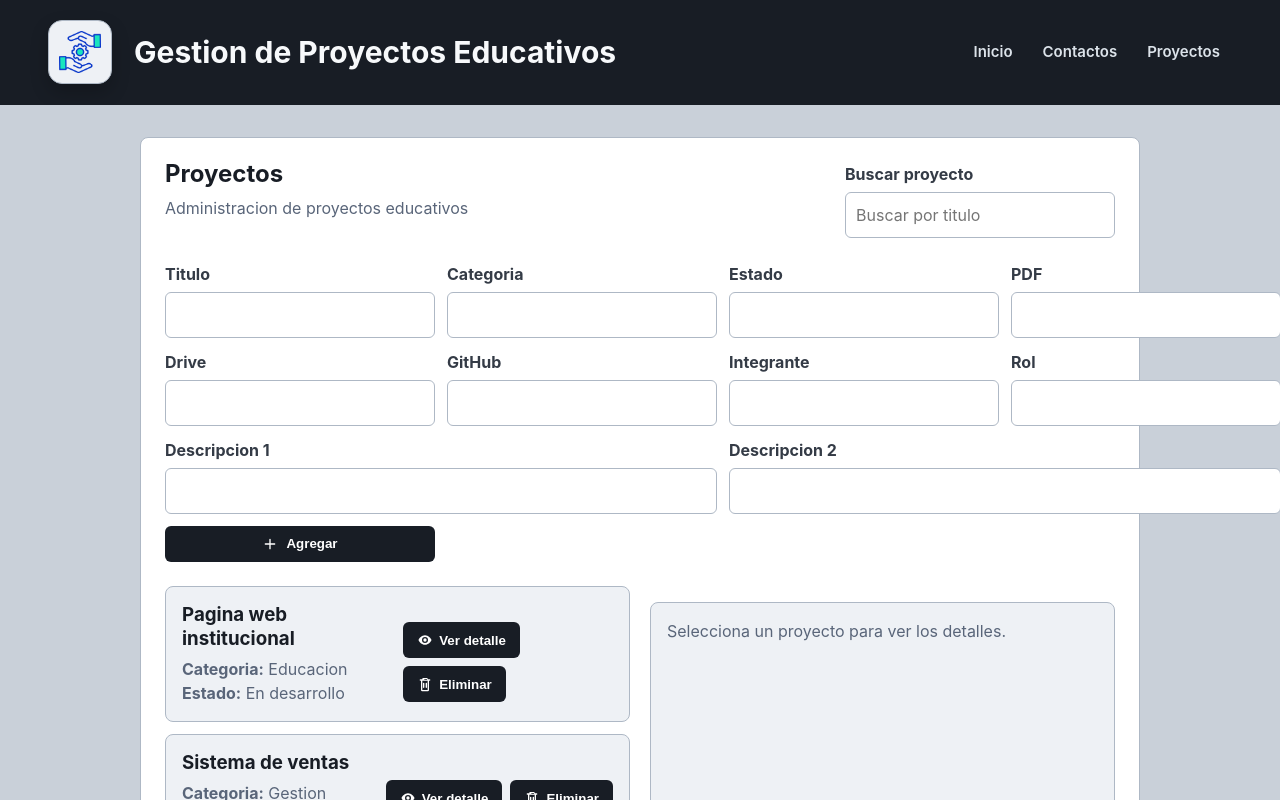
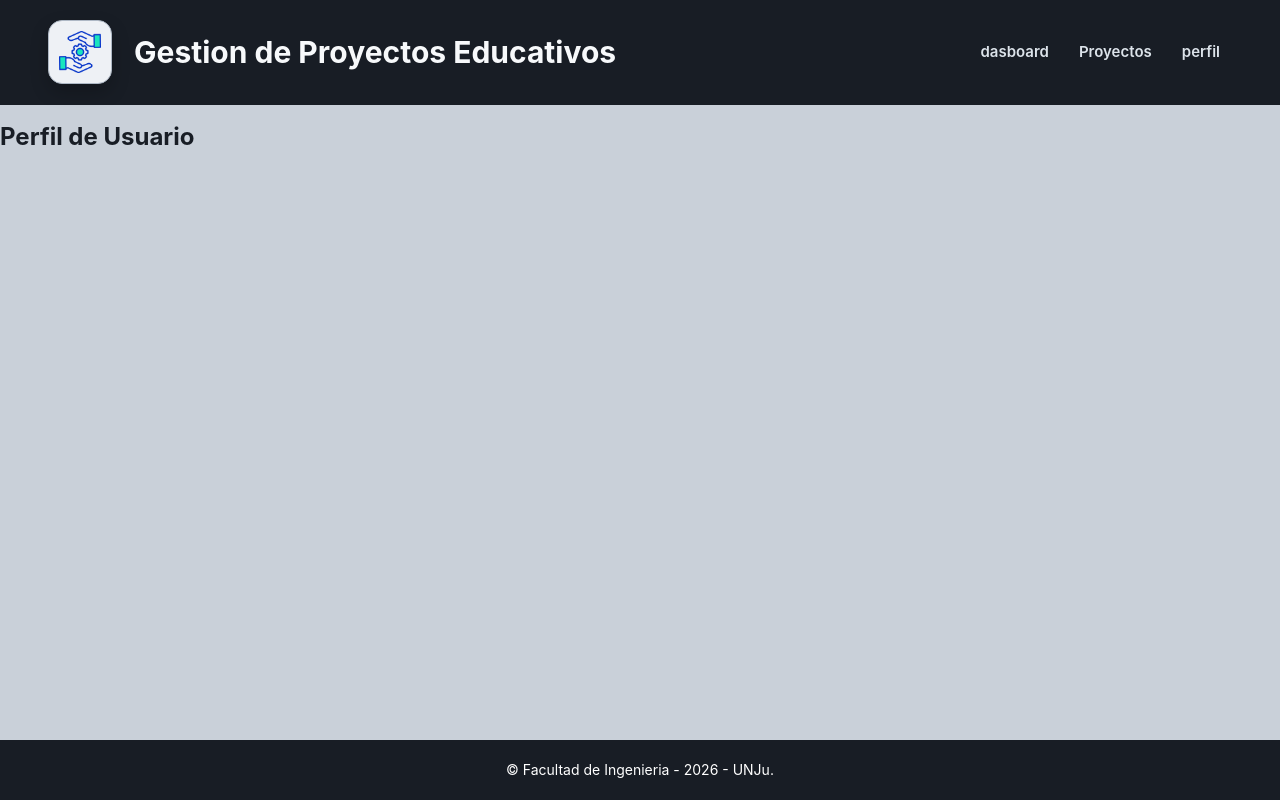
Before and after one commit to Guille0916/pv_tp3_grupo19, a React (Vite) app: page /perfil in a window 1280 px wide. Shown: the top 800 px of the page. Built offline with nearby package versions, Linux system fonts and the light colour scheme.

Commit message:
agregando route rreact  modificando  main  y app añadiendo nuevo jsx vacios pero con sus export  para la visualizacion del proyecto

```diff
--- a/package.json
+++ b/package.json
@@ -11,7 +11,8 @@
   },
   "dependencies": {
     "react": "^19.2.6",
-    "react-dom": "^19.2.6"
+    "react-dom": "^19.2.6",
+    "react-router-dom": "^7.17.0"
   },
   "devDependencies": {
     "@eslint/js": "^10.0.1",
--- a/src/App.jsx
+++ b/src/App.jsx
@@ -1,9 +1,14 @@
+import { Routes, Route, Navigate } from 'react-router-dom';
 import './assets/static/styles/style.css'
 import Footer from './components/Footer.jsx'
 import Nav from './components/Nav.jsx'
 import Header from './components/Header.jsx'
-import ListaProyectos from './components/ListaProyectos.jsx'
 
+//importamos desde otra carpeta
+import Dashboard from './views/Dashboard.jsx'
+import ListaProyectos from './views/ListaProyectos.jsx'
+import DetalleProyecto from './views/DetalleProyecto.jsx'
+import PerfilUsuario from './views/PerfilUsuario.jsx'
 function App() {
   return (
     <div className="app">
@@ -12,7 +17,16 @@ function App() {
         <Header></Header>
         <Nav></Nav>
       </div>
-      <ListaProyectos></ListaProyectos>
+      <main>
+        <Routes>
+          <Route path="/" element={<Navigate to="dashboard" replace />} />
+          <Route path="dashboard" element={<Dashboard />} />
+          <Route path="lista-proyectos" element={<ListaProyectos/>} />
+          <Route path="proyecto/:id" element={<DetalleProyecto />} />
+          <Route path="perfil" element={<PerfilUsuario />} />
+        </Routes>
+      </main>
+
       <Footer></Footer>
 
     </div>
--- a/src/components/Nav.jsx
+++ b/src/components/Nav.jsx
@@ -1,18 +1,19 @@
 import '../assets/static/styles/Nav.css';
-
+import { Link } from 'react-router-dom';
 const Nav = () => {
   return (
     <nav className="navbar">
       <ul className="nav-links">
         <li>
-          <a href="#inicio">Inicio</a>
+          <Link to="dashboard">dasboard</Link>
         </li>
         <li>
-          <a href="#contactos">Contactos</a>
+          <Link to="proyectos">Proyectos</Link>
         </li>
         <li>
-          <a href="#proyectos">Proyectos</a>
+          <Link to="perfil">perfil</Link>
         </li>
+
       </ul>
     </nav>
   );
--- a/src/main.jsx
+++ b/src/main.jsx
@@ -1,10 +1,13 @@
 import { StrictMode } from 'react'
 import { createRoot } from 'react-dom/client'
+import { BrowserRouter } from 'react-router-dom';
 
 import App from './App.jsx'
 
 createRoot(document.getElementById('root')).render(
   <StrictMode>
+   <BrowserRouter>
     <App />
+   </BrowserRouter>
   </StrictMode>,
 )
--- /dev/null
+++ b/src/views/Dashboard.jsx
@@ -0,0 +1,12 @@
+// src/views/Dashboard.jsx
+
+function Dashboard() {
+  return (
+    <div>
+      {/* Contenido de tu dashboard */}
+    </div>
+  );
+}
+
+// ¡Esta es la línea que falta!
+export default Dashboard;
--- a/src/components/ListaProyectos.jsx
+++ b/src/views/ListaProyectos.jsx
@@ -1,9 +1,9 @@
 import { useEffect, useRef, useState } from 'react';
 import '../assets/static/styles/ListaProyectos.css';
 import DetalleProyecto from './DetalleProyecto';
-import FormularioProyecto from './FormularioProyecto';
-import ProyectoCard from './ProyectoCard';
-import RegistroActividad from './RegistroActividad';
+import FormularioProyecto from '../components/FormularioProyecto';
+import ProyectoCard from '../components/ProyectoCard';
+import RegistroActividad from '../components/RegistroActividad';
 import {
   obtenerProyectos,
   agregarProyecto,
--- /dev/null
+++ b/src/views/PerfilUsuario.jsx
@@ -0,0 +1,13 @@
+// src/views/PerfilUsuario.jsx
+
+function PerfilUsuario() {
+  return (
+    <div>
+      {/* Contenido de tu perfil de usuario */}
+      <h2>Perfil de Usuario</h2>
+    </div>
+  );
+}
+
+// ¡Asegúrate de agregar esta línea al final!
+export default PerfilUsuario;
```
Also changed, not shown: src/views/DetalleProyecto.jsx (renamed from src/components/DetalleProyecto.jsx), 1 other file (tests, documents, lock files or other folders).
